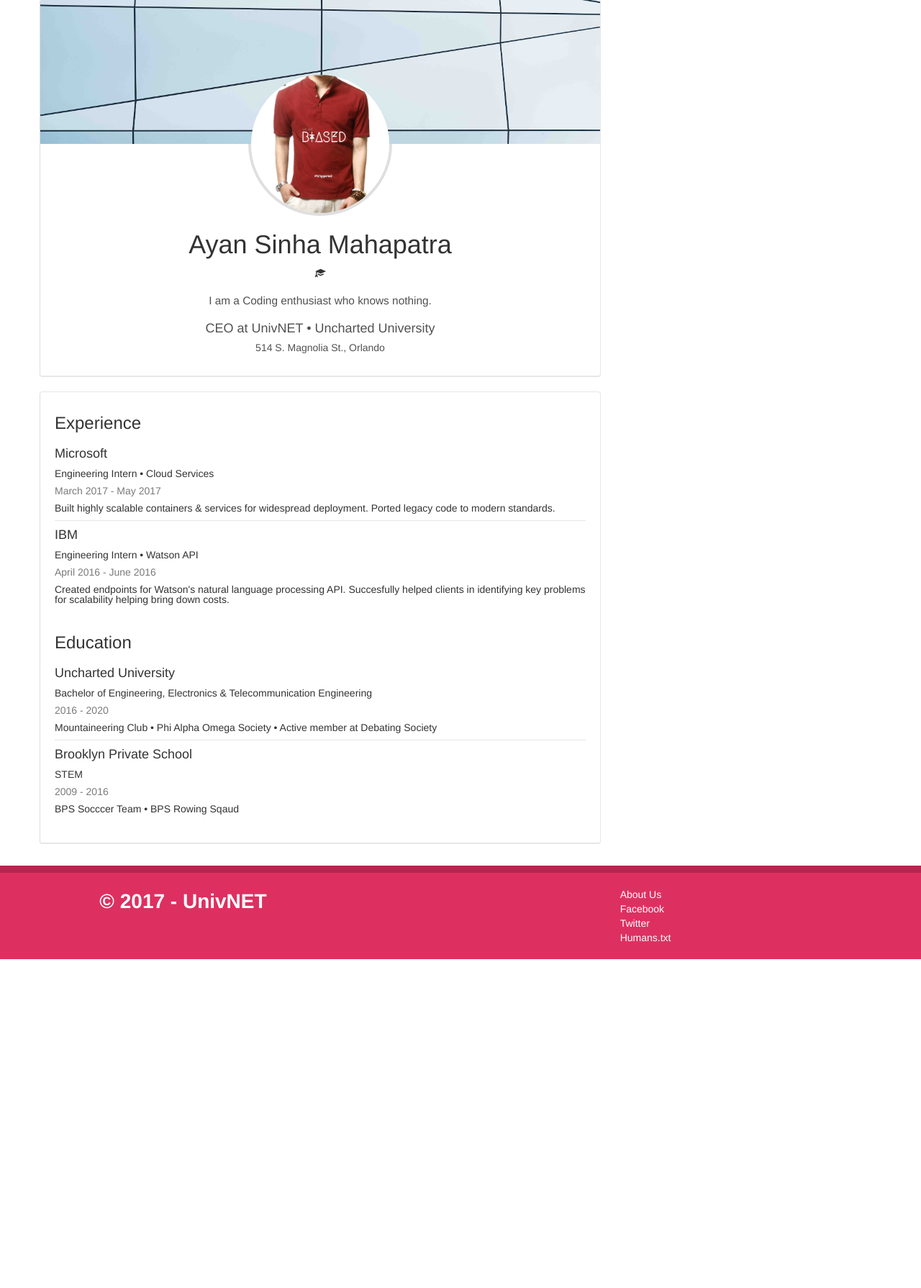
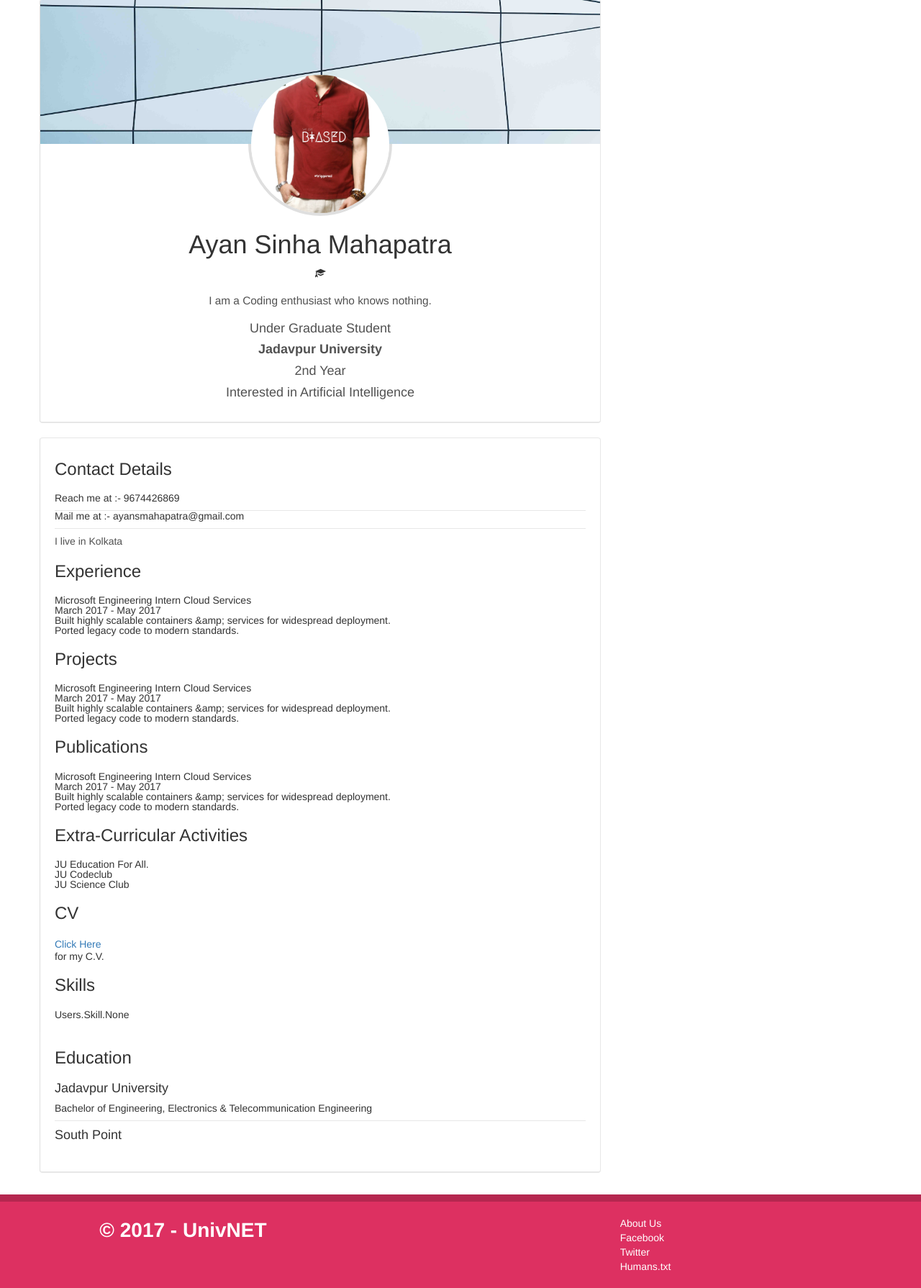
Before and after one commit to AyanSinhaMahapatra/Univnet_Beta, a Django app: template Univnet_Beta/Users/templates/student_profile.html in a window 1280 px wide. Shown: the part 91-1881 px from the top of the page at 72% size. Before the commit the page ends 1424 px from the top, so only its background shows below. Run offline with Django 3.2, Linux system fonts and the light colour scheme; the template is opened without the code that fills it: values that come from a table or form of the project are taken from there, others are empty; data comes from the database, SQL or seed files in the repository; some libraries are stand-ins or nearby versions.

Commit message:
Edited Alumni_Profile and Student_Profile

```diff
--- a/Univnet_Beta/Users/templates/student_profile.html
+++ b/Univnet_Beta/Users/templates/student_profile.html
@@ -81,12 +81,14 @@
                 </div>
 
                 <div class="row intro">
-                  <!-- Name & intro -->
                   <h1 class="name"> {{ student.first_name }} {{ student.last_name }} </h1>
                   <span class="glyphicon glyphicon-education"></span>
                   <h5 class="bio"> {{ student.bio }} </h5>
-                  <h4 class="college"> CEO at UnivNET &#x2022; Uncharted University </h4>
-                  <h5 class="address"> 514 S. Magnolia St., Orlando </h5>
+                  <h4 class="college">{{ student.level }} Student  </h4>
+                    <h4 class="college"> <strong> {{ student.univ_studying }} </strong>  </h4>
+                    <h4 class="college"> {{ student.year_of_study }}nd Year </h4>
+                      <h4 class="college"> Interested in  {{ student.work_field_main }} </h4>
+
                 </div>
 
             </div>
@@ -96,44 +98,81 @@
                 <div class="row education">
 
 
+                    <h3 class="exp-head"> Contact Details </h3>
+                  <ul>
+
+                    <li class="exp-li">
+                      <p class="exp-about"> Reach me at :- {{ student.phone_no  }} </p>
+
+                    </li>
+                      <li class="exp-li">
+                      <p class="exp-about"> Mail me at :- {{ student.email_id  }} </p>
+
+                    </li>
+                      <li class="exp-li">
+                      <h5 class="address"> {{ student.address| linebreaks  }} </h5>
+
+                    </li>
+                  </ul>
+
 
                   <h3 class="exp-head"> Experience </h3>
                   <ul>
 
                     <li class="exp-li">
-                      <h4 class="exp-name"> Microsoft </h4>
-                      <p class="exp-dept"> Engineering Intern &#x2022; Cloud Services </p>
-                      <p class="exp-duration"> March 2017 - May 2017 </p>
-                      <p class="exp-about"> Built highly scalable containers &amp; services for widespread deployment. Ported legacy code to modern standards. </p>
+                      <p class="exp-about"> {{ student.experience | linebreaks  }} </p>
                     </li>
+                  </ul>
 
+                  <h3 class="exp-head"> Projects </h3>
+                  <ul>
+                    <li class="exp-li">
+                      <p class="exp-about"> {{ student.projects_info | linebreaks }} </p>
+                    </li>
+                  </ul>
 
+                    <h3 class="exp-head"> Publications </h3>
+                  <ul>
                     <li class="exp-li">
-                      <h4 class="exp-name"> IBM </h4>
-                      <p class="exp-dept"> Engineering Intern &#x2022; Watson API </p>
-                      <p class="exp-duration"> April 2016 - June 2016 </p>
-                      <p class="exp-about"> Created endpoints for Watson's natural language processing API. Succesfully helped clients in identifying key problems for scalability helping bring down costs. </p>
+                      <p class="exp-about"> {{ student.publications| linebreaks  }} </p>
                     </li>
+                  </ul>
 
+                    <h3 class="exp-head"> Extra-Curricular Activities </h3>
+                  <ul>
+                    <li class="exp-li">
+                      <p class="exp-about"> {{ student.extra_curr | linebreaks }} </p>
+                    </li>
+                  </ul>
+
+                    <h3 class="exp-head"> CV </h3>
+                  <a href="{{ student.cv_url }}"> Click Here  </a> <!--  This is not getting Printed .Fix This. -->
+                    <ul>
+                    <li class="exp-li">
+
+                      <p class="exp-about"> for my C.V. </p>
+                    </li>
+                  </ul>
+
+                   <h3 class="exp-head"> Skills </h3>
+                  <ul>
+                    <li class="exp-li">
+                      <p class="exp-about"> {{ student.skills }} </p>
+                    </li>
                   </ul>
 
 
 
 
-                  <h3 class="edu-head"> Education </h3>
+                   <h3 class="edu-head"> Education </h3>
                   <ul>
 
                     <li class="univ-li">
-                      <h4 class="univ-name"> Uncharted University </h4>
+                      <h4 class="univ-name"> {{ student.univ_studying }} </h4>
                       <p class="univ-stream"> Bachelor of Engineering, Electronics &amp; Telecommunication Engineering </p>
-                      <p class="univ-graduation"> 2016 - 2020 </p>
-                      <p class="univ-society"> Mountaineering Club &#x2022; Phi Alpha Omega Society &#x2022; Active member at Debating Society </p>
                     </li>
                     <li class="univ-li">
-                      <h4 class="univ-name"> Brooklyn Private School </h4>
-                      <p class="univ-stream"> STEM </p>
-                      <p class="univ-graduation"> 2009 - 2016 </p>
-                      <p class="univ-society"> BPS Socccer Team &#x2022; BPS Rowing Sqaud </p>
+                      <h4 class="univ-name"> {{ student.school_studied }} </h4>
                     </li>
 
                   </ul>
```
Also changed, not shown: Univnet_Beta/Users/templates/alumni_profile.html (+48 -25 lines).
